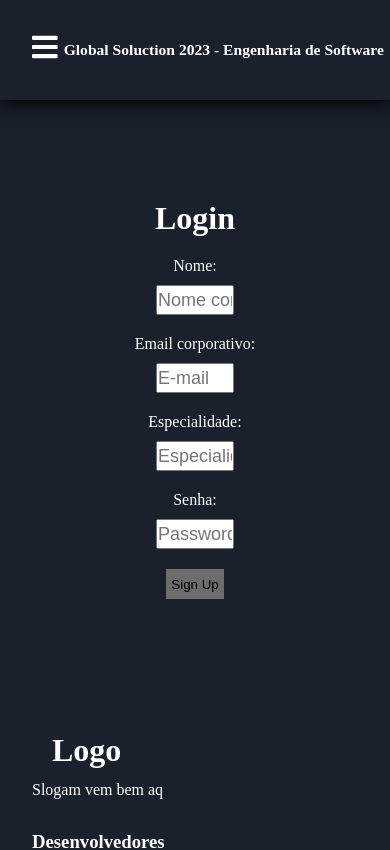
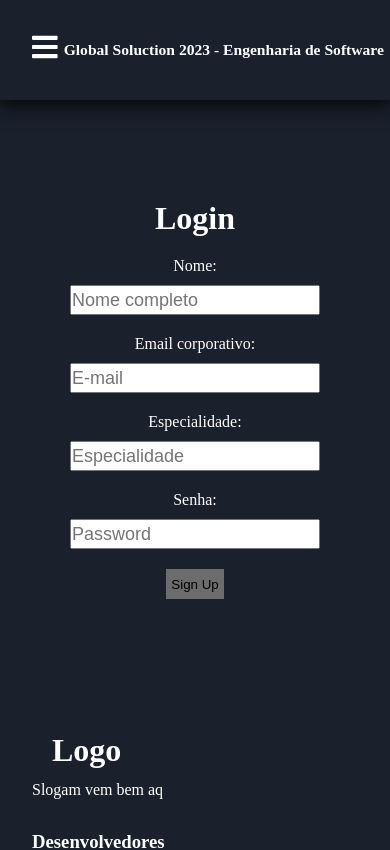
Before and after one commit to Pontessxx/Gs-site, a React (Vite) app: page /users in a window 390 px wide. Shown: the top 850 px of the page. Built offline with nearby package versions, Linux system fonts and the light colour scheme; data requests are answered from the project's data file.

Commit message:
responsivo

```diff
--- a/src/Pages/Login/Login.scss
+++ b/src/Pages/Login/Login.scss
@@ -16,6 +16,7 @@
 }
 input{
     height: 30px;
+    width: 400px;
     margin: 10px;
     width: 20%;
     font-size: 18px;
@@ -104,3 +105,29 @@ button{
         list-style: none;
     }
 }
+@media (max-width:768px) {
+    input{
+        width: 400px;
+    }
+}
+@media (max-width:425px) {
+    input{
+        width: 250px;
+    }
+    .input_pesquisa{
+       h2{
+        font-size: 0.8rem;
+       }
+    }
+}
+@media (max-width:375px) {
+    input{
+        width: 250px;
+    }
+    .input_pesquisa{
+       h2{
+        font-size: 0.8rem;
+       }
+
+    }
+}
```
